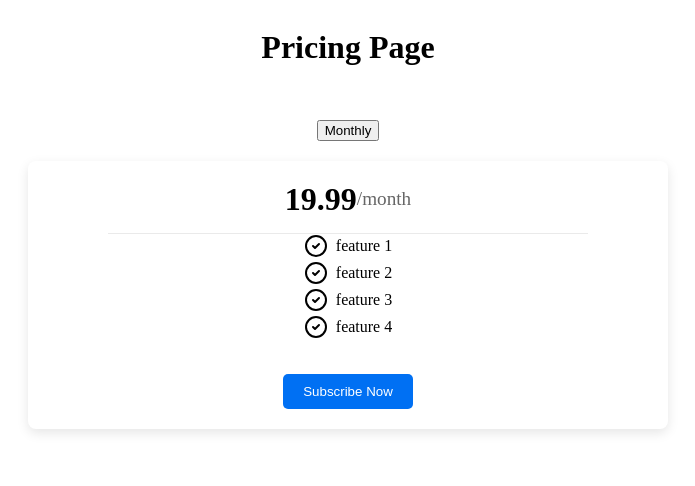
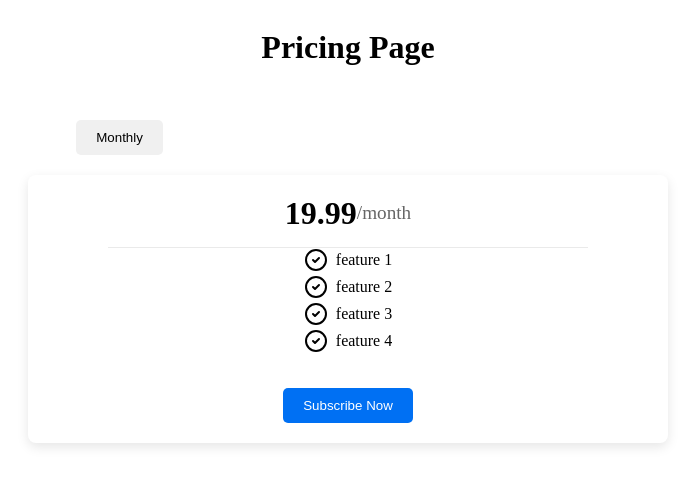
Before and after one commit to eaugustin2/nextjs-saas-template, a Next.js app: page /pricing in a window 1280 px wide. Shown: the top 486 px of the page, without its empty margins (292-987 px from the left). Built offline with nearby package versions, Linux system fonts and the light colour scheme; what @radix-ui/themes would draw is missing.

Commit message:
Updated toggle button for plans

```diff
--- a/app/pricing/pricing.module.css
+++ b/app/pricing/pricing.module.css
@@ -9,6 +9,15 @@
   display: flex;
   gap: 10px;
   margin-bottom: 20px;
+  width: 43%;
+}
+
+.toggleButtons button {
+  padding: 10px 20px;
+  background-color: #f0f0f0;
+  border: none;
+  border-radius: 5px;
+  cursor: pointer;
 }
 
 .card {
```
